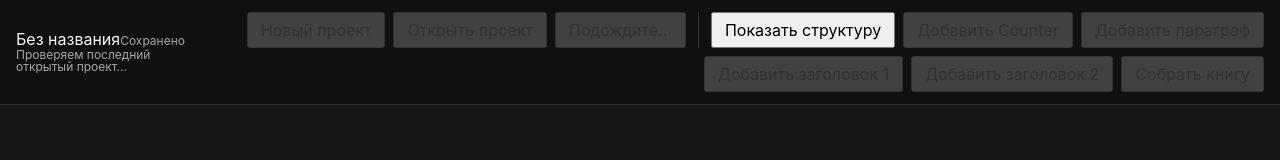
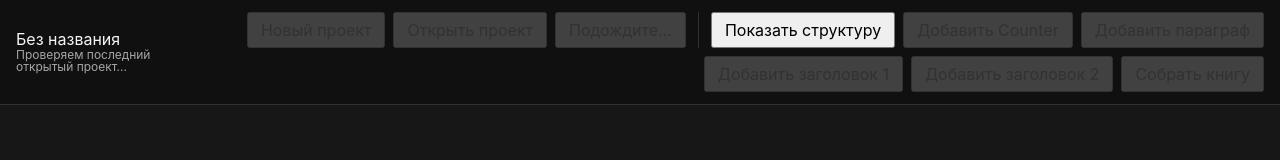
Before and after one commit to KrimsonKing1337/active-book-editor, a React (Vite) app in the folder apps/editor/: page / in a window 1280 px wide. Shown: the top 160 px of the page. Built offline with nearby package versions, Linux system fonts and the light colour scheme.

Commit message:
Animate saved project status

```diff
--- a/apps/editor/src/components/EditorScreen/EditorScreen.module.scss
+++ b/apps/editor/src/components/EditorScreen/EditorScreen.module.scss
@@ -46,9 +46,26 @@
     gap: 2px;
     min-width: 180px;
 
-    span {
+    > span {
       font-size: 12px;
       opacity: 0.65;
+    }
+
+    .TitleLine {
+      display: flex;
+      gap: 8px;
+      align-items: baseline;
+
+      .SavedStatus {
+        font-size: 12px;
+        font-weight: 400;
+        opacity: 0;
+        transition: opacity 200ms ease;
+
+        &.isVisible {
+          opacity: 0.65;
+        }
+      }
     }
   }
 
```
